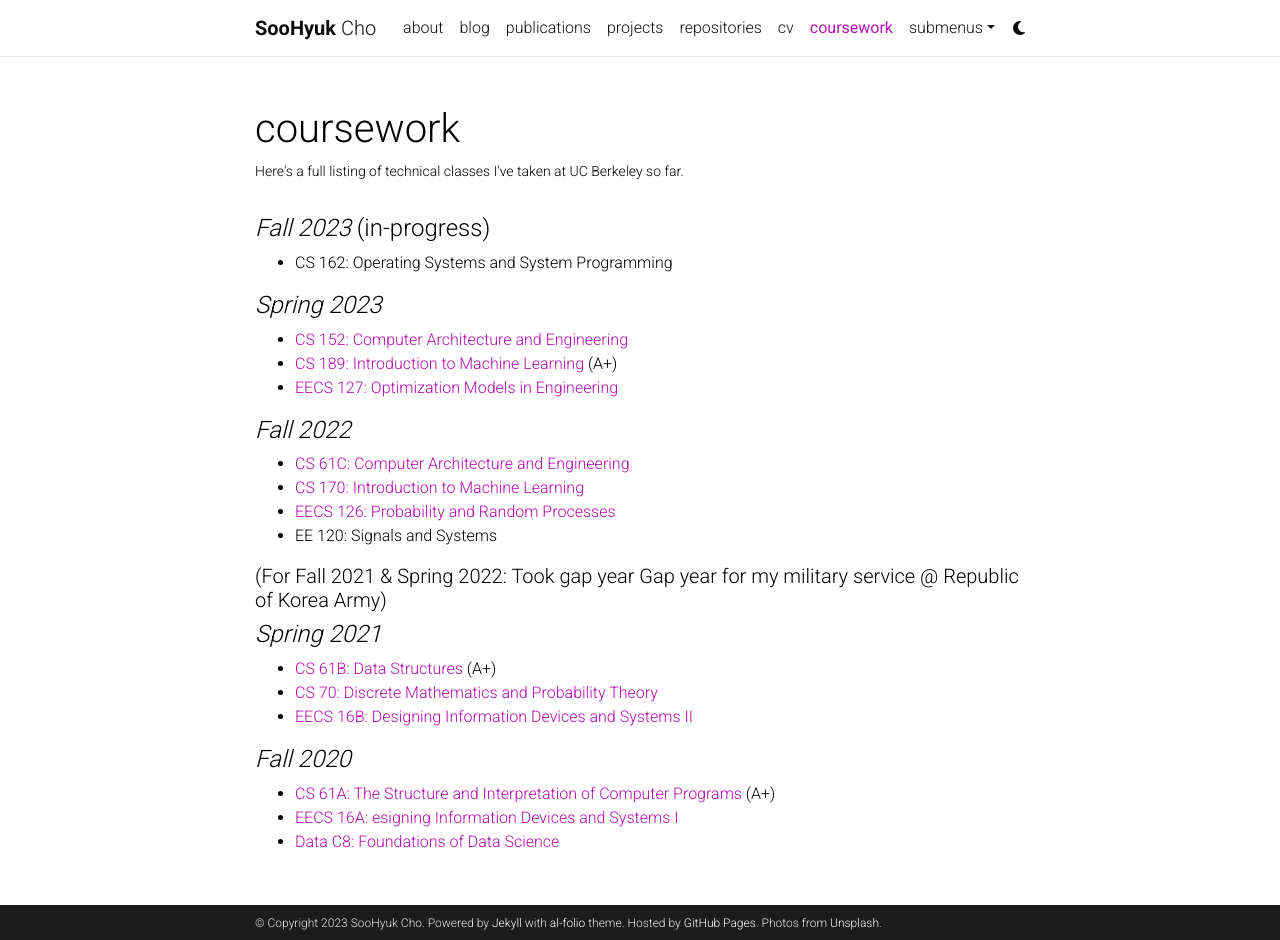
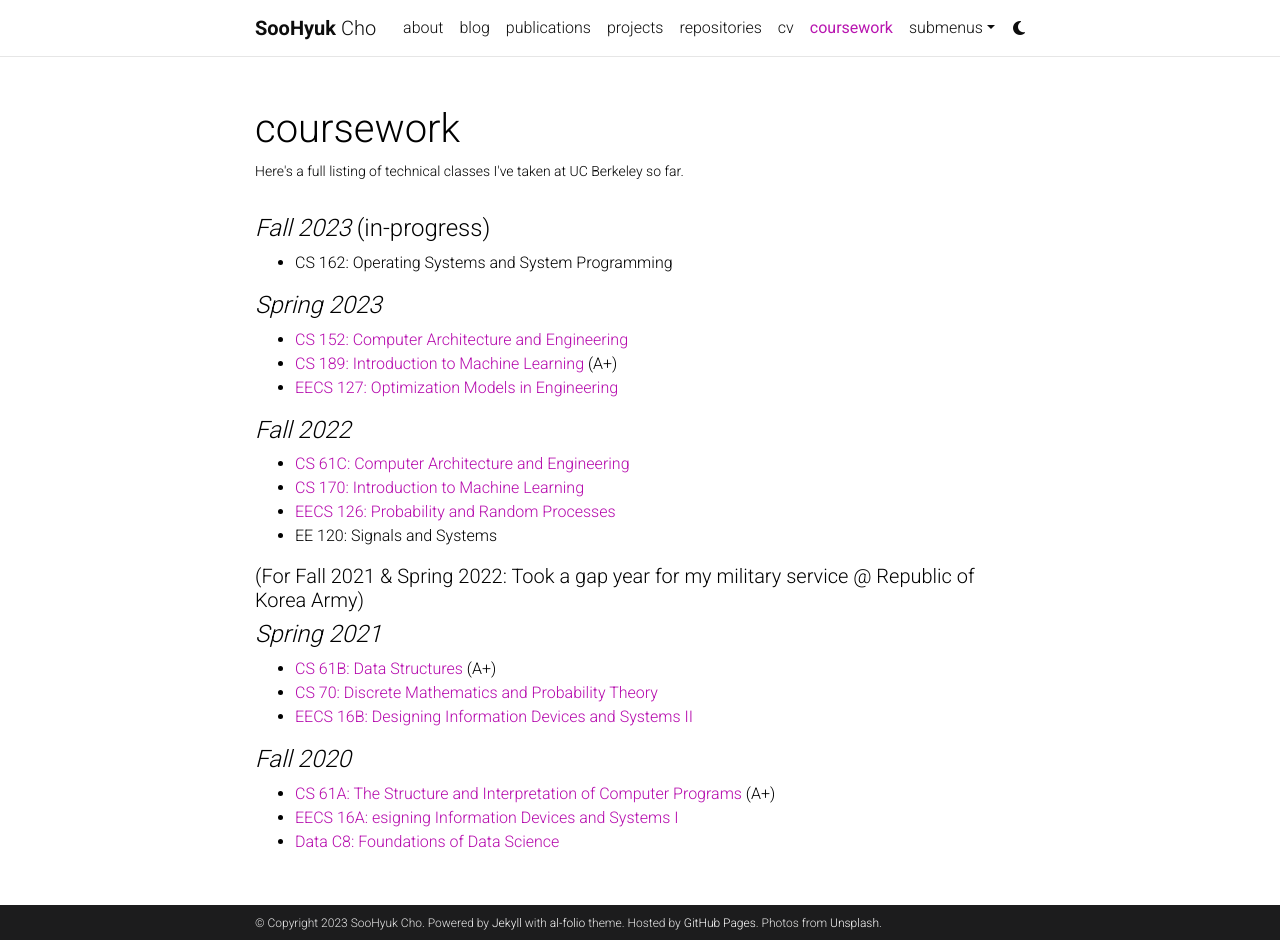
Before and after one commit to soohyuk-cho/soohyuk-cho.github.io, a Jekyll site: the page built from _pages/coursework.md, in a window 1280 px wide and 940 px high. Built offline with Jekyll 4.4.1, drawn with Linux system fonts in a browser that asks for light colours; comment, search, counter and statistics services are not loaded; a style sheet for code colours, icons or effects is not loaded.

Commit message:
Adding my coursework

```diff
--- a/_pages/coursework.md
+++ b/_pages/coursework.md
@@ -20,7 +20,7 @@ nav_order: 5
 - [EECS 126: Probability and Random Processes](https://inst.eecs.berkeley.edu/~ee126/fa22/)
 - EE 120: Signals and Systems
 
-##### (For Fall 2021 & Spring 2022: Took gap year Gap year for my military service @ Republic of Korea Army)
+##### (For Fall 2021 & Spring 2022: Took a gap year for my military service @ Republic of Korea Army)
 
 #### <em>Spring 2021</em>
 - [CS 61B: Data Structures](https://sp21.datastructur.es/) (A+)
```
Also changed, not shown: _pages/about.md (+1 -0 lines).
